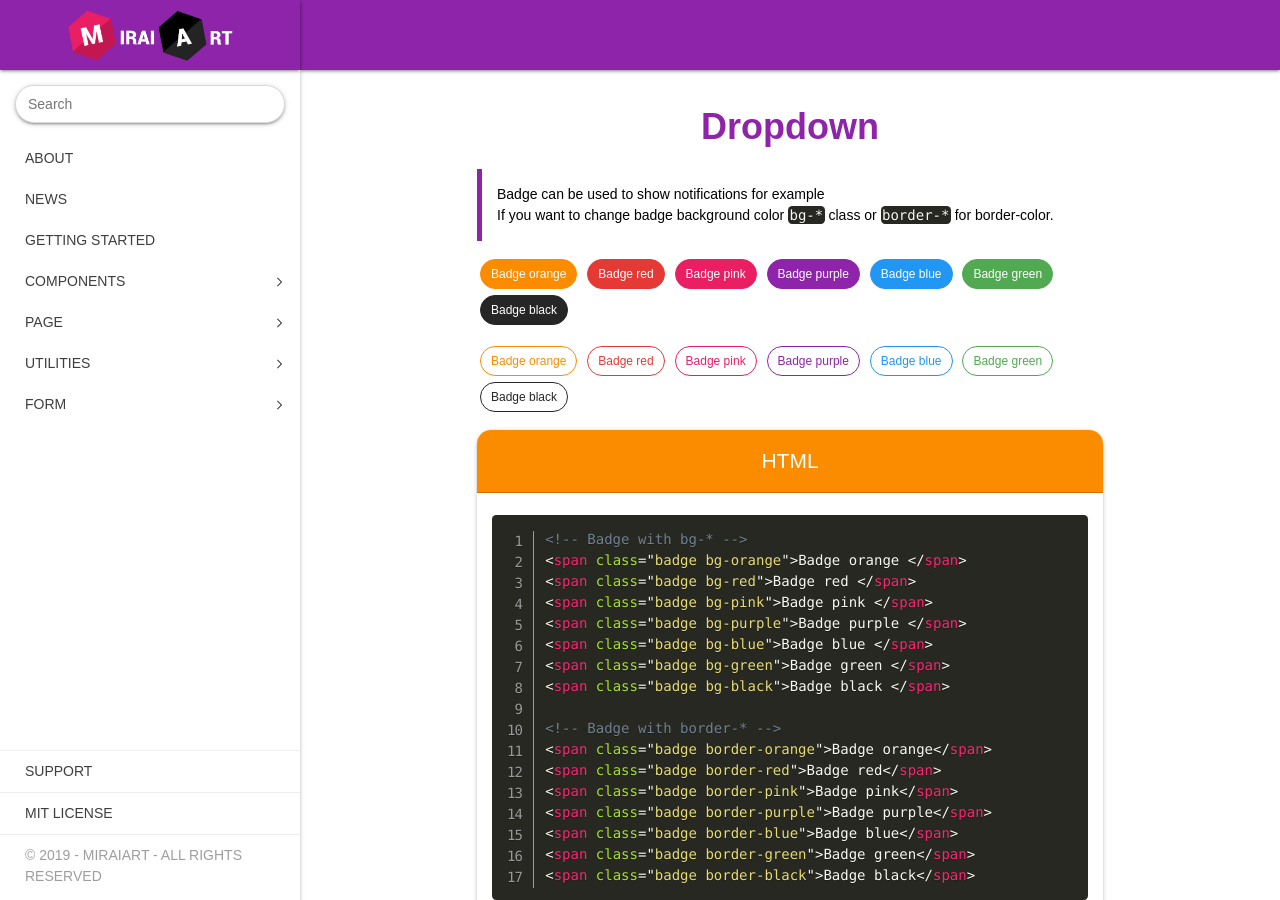
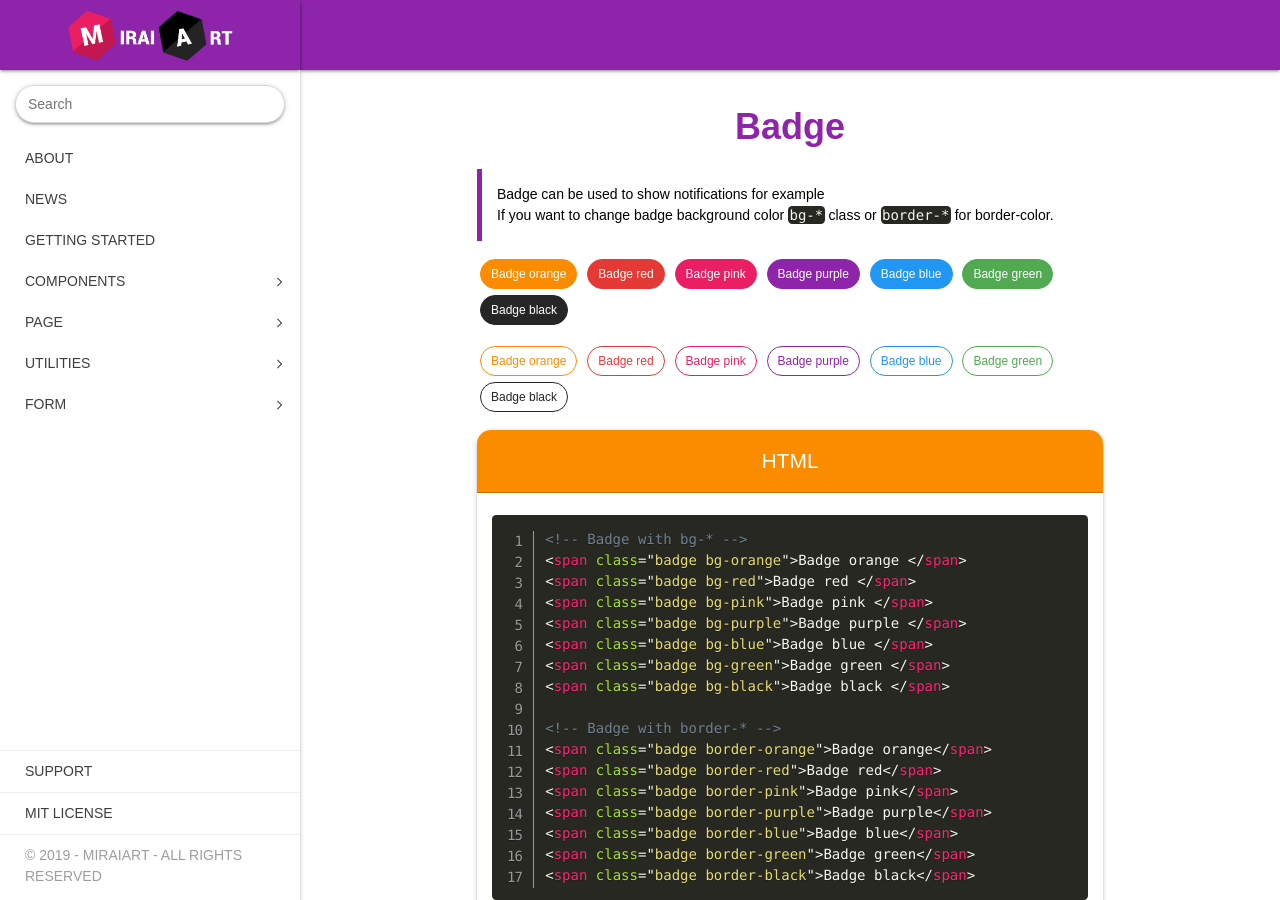
Before and after one commit to MiraiArt/miraiart.github.io, a Jekyll site: the page built from badge.html, in a window 1280 px wide. Built offline with Jekyll 4.4.1, drawn with Linux system fonts in a browser that asks for light colours; nearby versions of some CDN libraries; comment, search, counter and statistics services are not loaded.

Commit message:
Update badge.html

```diff
--- a/badge.html
+++ b/badge.html
@@ -3,7 +3,7 @@ layout: default
 title: "Component - Badge"
 ---
 
-<h1 class="text-center text-purple">Dropdown</h1>
+<h1 class="text-center text-purple">Badge</h1>
 
 <div class="form-row">
     <blockquote class="blockquote border-purple">
```
